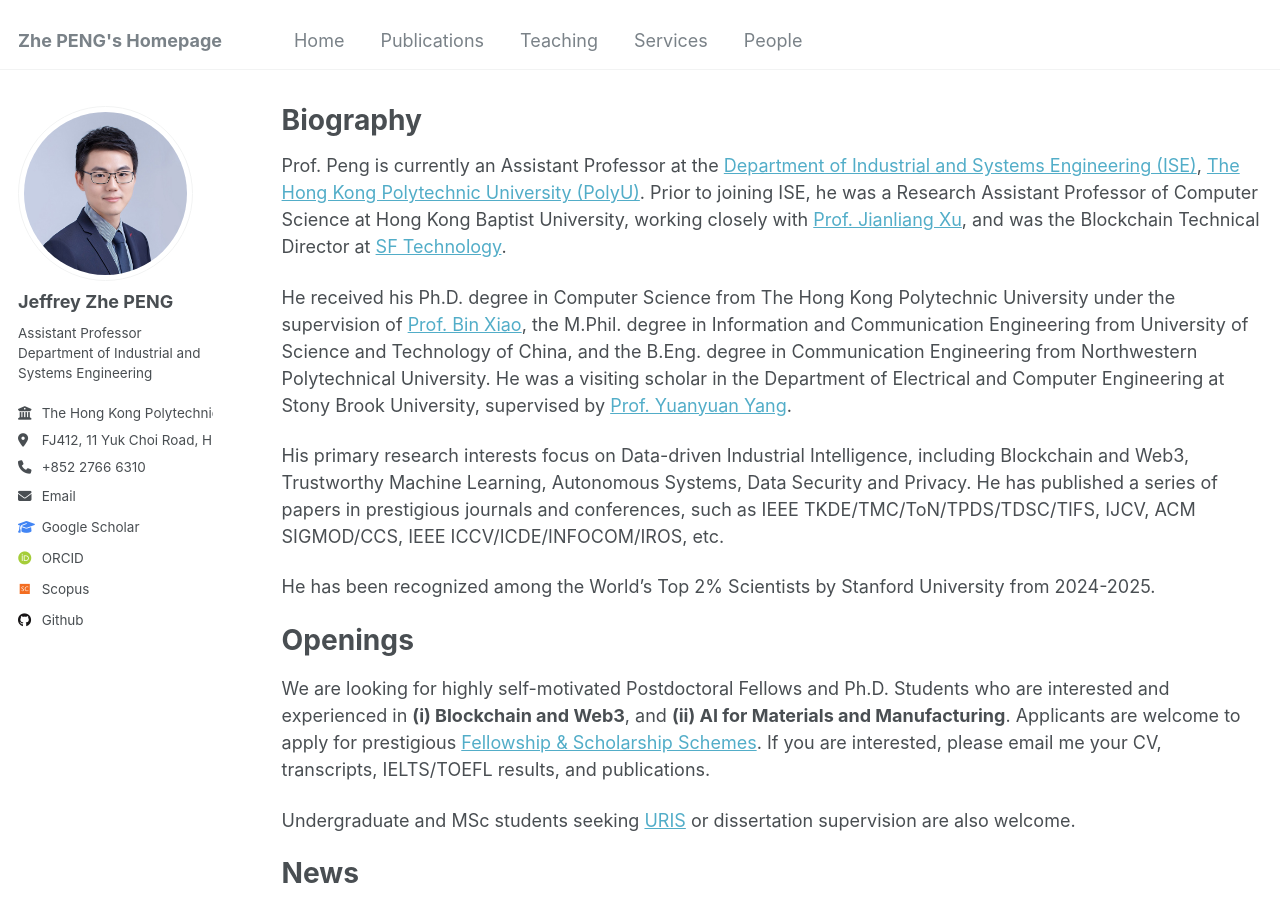
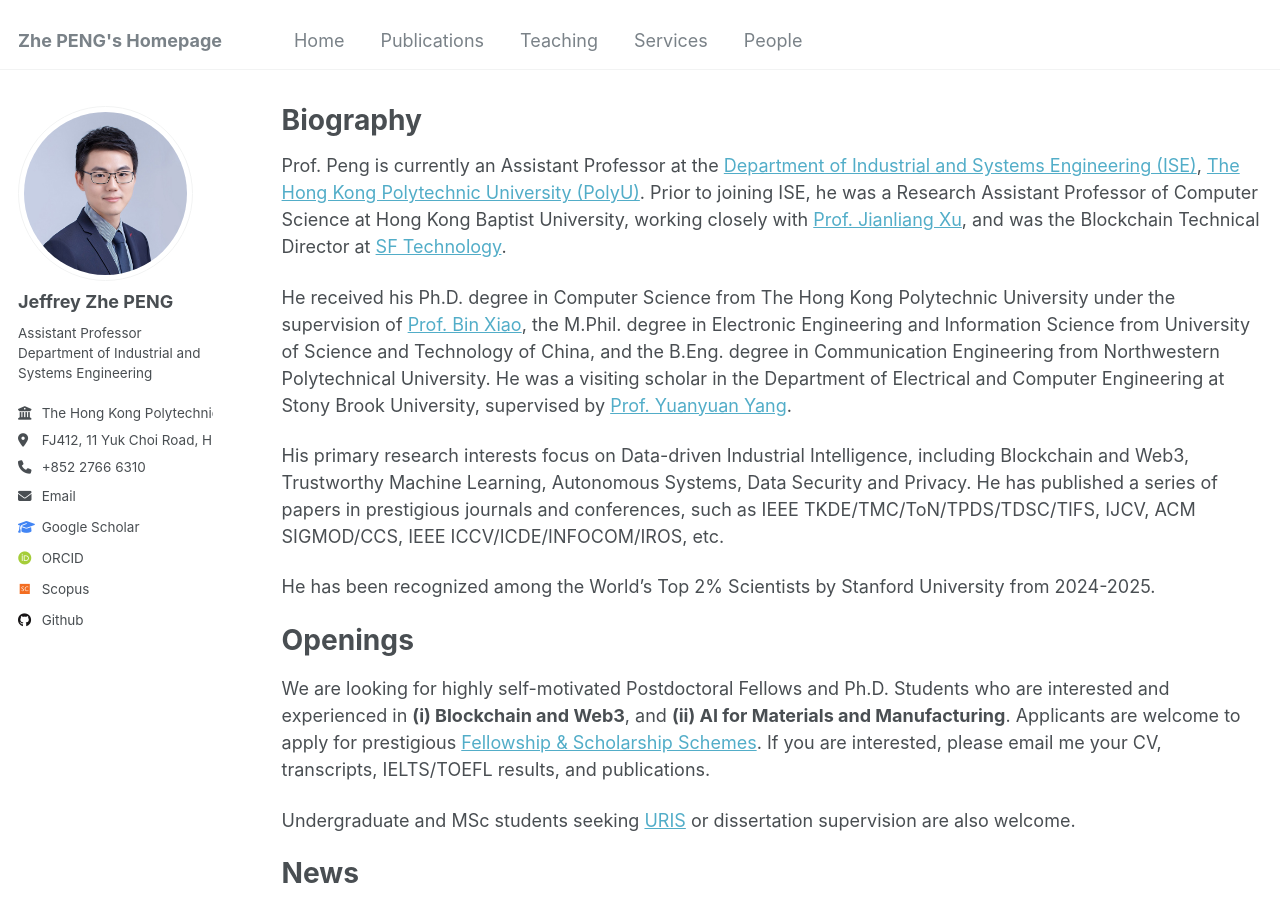
Before and after one commit to PENG-Zhe/peng-zhe.github.io, a Jekyll site: the page built from _pages/about.md, in a window 1280 px wide and 900 px high. Built offline with Jekyll 4.4.1, drawn with Linux system fonts in a browser that asks for light colours; some web fonts are replaced.

Commit message:
Update about.md

```diff
--- a/_pages/about.md
+++ b/_pages/about.md
@@ -11,7 +11,7 @@ redirect_from:
 
 Prof. Peng is currently an Assistant Professor at the [Department of Industrial and Systems Engineering (ISE)](https://www.polyu.edu.hk/ise/){:target="_blank"}, [The Hong Kong Polytechnic University (PolyU)](https://www.polyu.edu.hk/){:target="_blank"}. Prior to joining ISE, he was a Research Assistant Professor of Computer Science at Hong Kong Baptist University, working closely with [Prof. Jianliang Xu](https://www.comp.hkbu.edu.hk/~xujl/){:target="_blank"}, and was the Blockchain Technical Director at [SF Technology](https://www.sf-tech.com.cn){:target="_blank"}.
 
-He received his Ph.D. degree in Computer Science from The Hong Kong Polytechnic University under the supervision of [Prof. Bin Xiao](https://www4.comp.polyu.edu.hk/~csbxiao/){:target="_blank"}, the M.Phil. degree in Information and Communication Engineering from University of Science and Technology of China, and the B.Eng. degree in Communication Engineering from Northwestern Polytechnical University. He was a visiting scholar in the Department of Electrical and Computer Engineering at Stony Brook University, supervised by [Prof. Yuanyuan Yang](https://www.ece.stonybrook.edu/~yang/){:target="_blank"}.
+He received his Ph.D. degree in Computer Science from The Hong Kong Polytechnic University under the supervision of [Prof. Bin Xiao](https://www4.comp.polyu.edu.hk/~csbxiao/){:target="_blank"}, the M.Phil. degree in Electronic Engineering and Information Science from University of Science and Technology of China, and the B.Eng. degree in Communication Engineering from Northwestern Polytechnical University. He was a visiting scholar in the Department of Electrical and Computer Engineering at Stony Brook University, supervised by [Prof. Yuanyuan Yang](https://www.ece.stonybrook.edu/~yang/){:target="_blank"}.
 
 His primary research interests focus on Data-driven Industrial Intelligence, including Blockchain and Web3, Trustworthy Machine Learning, Autonomous Systems, Data Security and Privacy. He has published a series of papers in prestigious journals and conferences, such as IEEE TKDE/TMC/ToN/TPDS/TDSC/TIFS, IJCV, ACM SIGMOD/CCS, IEEE ICCV/ICDE/INFOCOM/IROS, etc.
 
```
